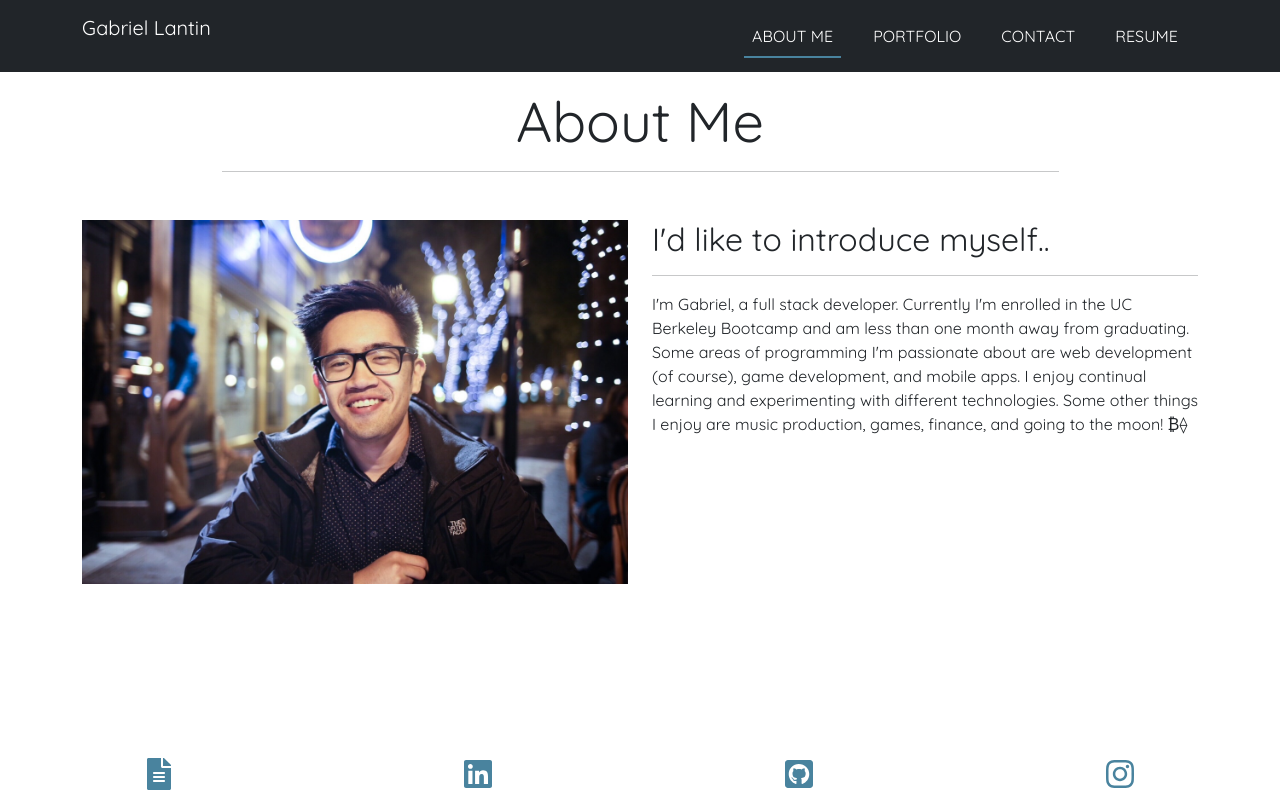
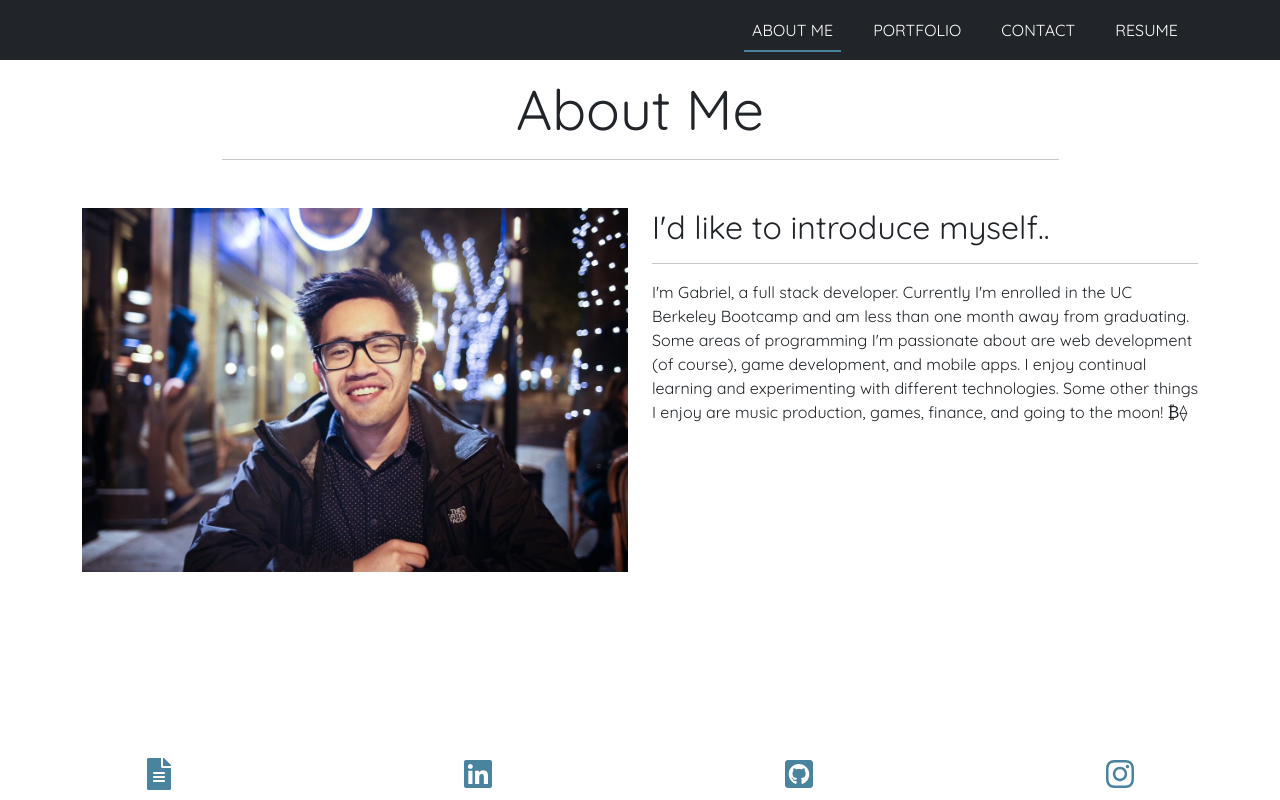
Before and after one commit to mushymane/react-portfolio, a React (Create React App) app: page / in a window 1280 px wide. Built offline with nearby package versions, Linux system fonts and the light colour scheme; a web font is replaced by a local one.

Commit message:
navbar....

```diff
--- a/src/components/Navbar.js
+++ b/src/components/Navbar.js
@@ -7,7 +7,7 @@ const Navbar = ({ currentPage, handlePageChange }) => {
     return (
         <nav className="navbar navbar-expand-lg navbar-dark bg-dark">
             <div className="container">
-                <p className="navbar-brand">Gabriel Lantin</p>
+                <p>Gabriel Lantin</p>
                 <button className="navbar-toggler" type="button" data-bs-toggle="collapse" data-bs-target="#navbarSupportedContent" aria-controls="navbarSupportedContent" aria-expanded="false" aria-label="Toggle navigation">
                     <FontAwesomeIcon icon={faBars} style={{ color: "white" }} />
                 </button>
```
